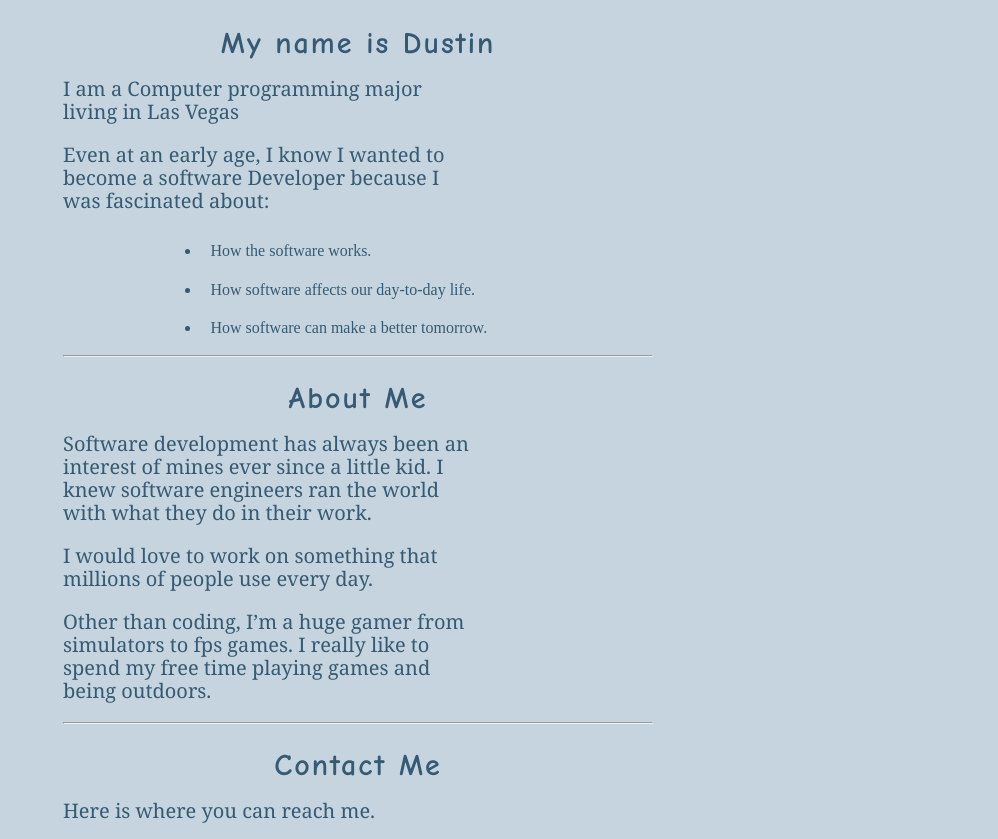
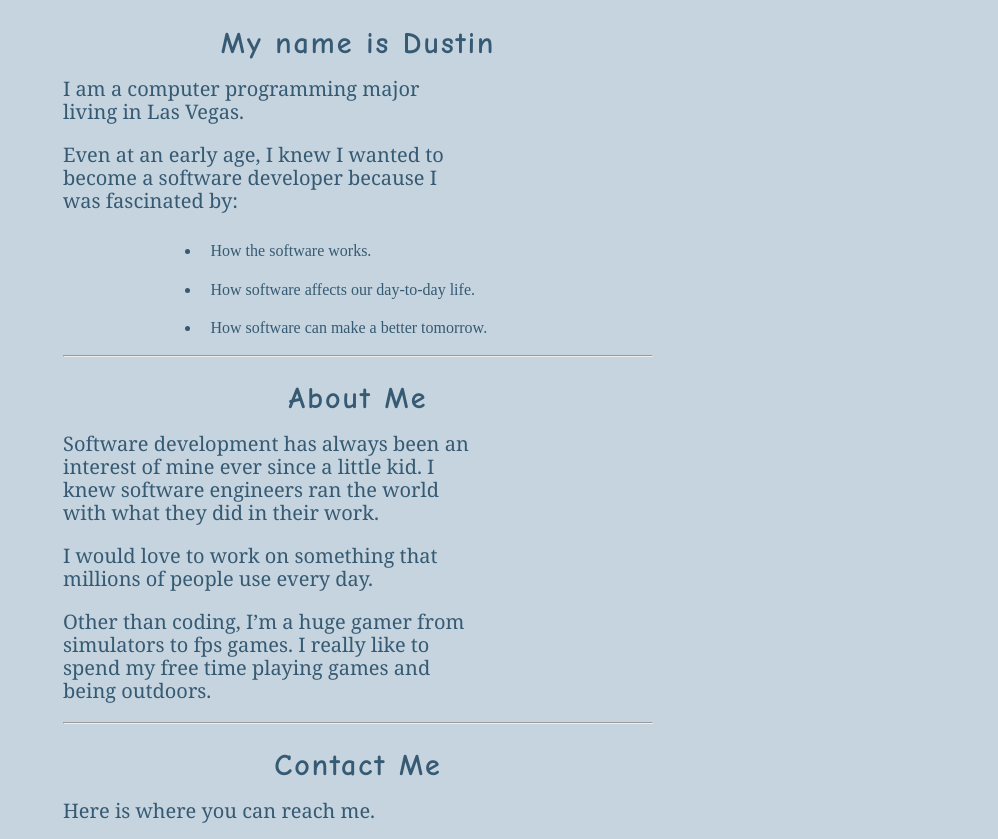
Before and after one commit to nolaxking/Portfolio, a plain HTML site: page index.html in a window 1280 px wide. Shown: the part 1002-1841 px from the top of the page, without its empty margins (282-1280 px from the left). Drawn offline with nearby package versions, Linux system fonts and the light colour scheme.

Commit message:
spell check 2

```diff
--- a/index.html
+++ b/index.html
@@ -28,8 +28,8 @@
             <img src="images/codingpic.jpg" width="1000" alt="pic of code" class="imgsizing">
             <h2>My name is Dustin</h2>
           </header>
-          <p >I am a Computer programming major living in Las Vegas</p>
-          <p>Even at an early age, I know I wanted to become a software Developer because I was fascinated about:</p>
+          <p >I am a computer programming major living in Las Vegas.</p>
+          <p>Even at an early age, I knew I wanted to become a software developer because I was fascinated by:</p>
 <!-- unorderedlist-->
           <ul >
             <li>How the software works.</li>
@@ -40,9 +40,9 @@
         <hr>
         <section>
           <h2>About Me</h2>
-          <p>Software development has always been an interest of mines ever since a little kid.
+          <p>Software development has always been an interest of mine ever since a little kid.
             I knew software engineers ran the world with what they
-            do in their work.
+            did in their work.
             <p>I would
               love to work on something that millions of people use every day.
 
```
